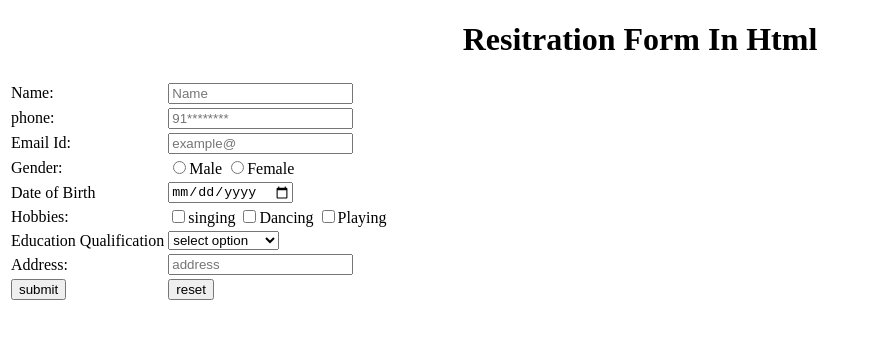
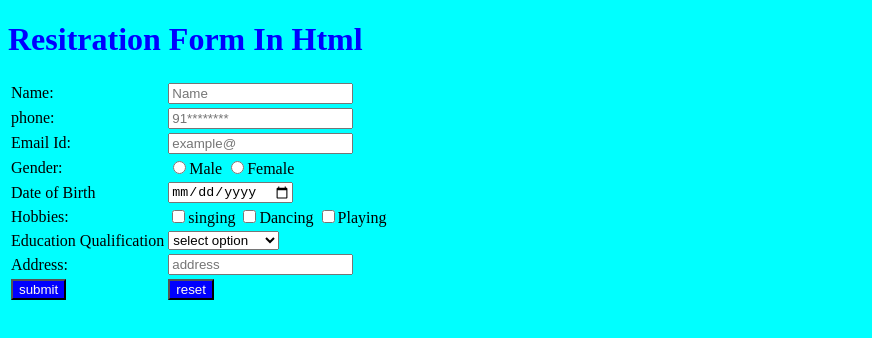
Before and after one commit to RijuPandey/project-calculator, a plain HTML site: page index.html in a window 1280 px wide. Shown: the whole page, without its empty margins (0-872 px from the left). Drawn offline with Linux system fonts and the light colour scheme.

Commit message:
htmland css file added

```diff
--- a/index.html
+++ b/index.html
@@ -4,9 +4,10 @@
     <meta charset="UTF-8">
     <meta name="viewport" content="width=device-width, initial-scale=1.0">
     <title>Resitration Form</title>
+    <link rel ="stylesheet" href="style.CSS">
 </head>
 <body>
-    <h1 style="text-align:center">Resitration Form In Html</h1>
+    <h1  style="color:blue">Resitration Form In Html</h1>
     <form>
         <table>
             <tr>
--- /dev/null
+++ b/style.CSS
@@ -0,0 +1,7 @@
+button {
+       background-color:blue;
+       color: floralwhite
+}
+body {
+    background-color:cyan
+}
```
